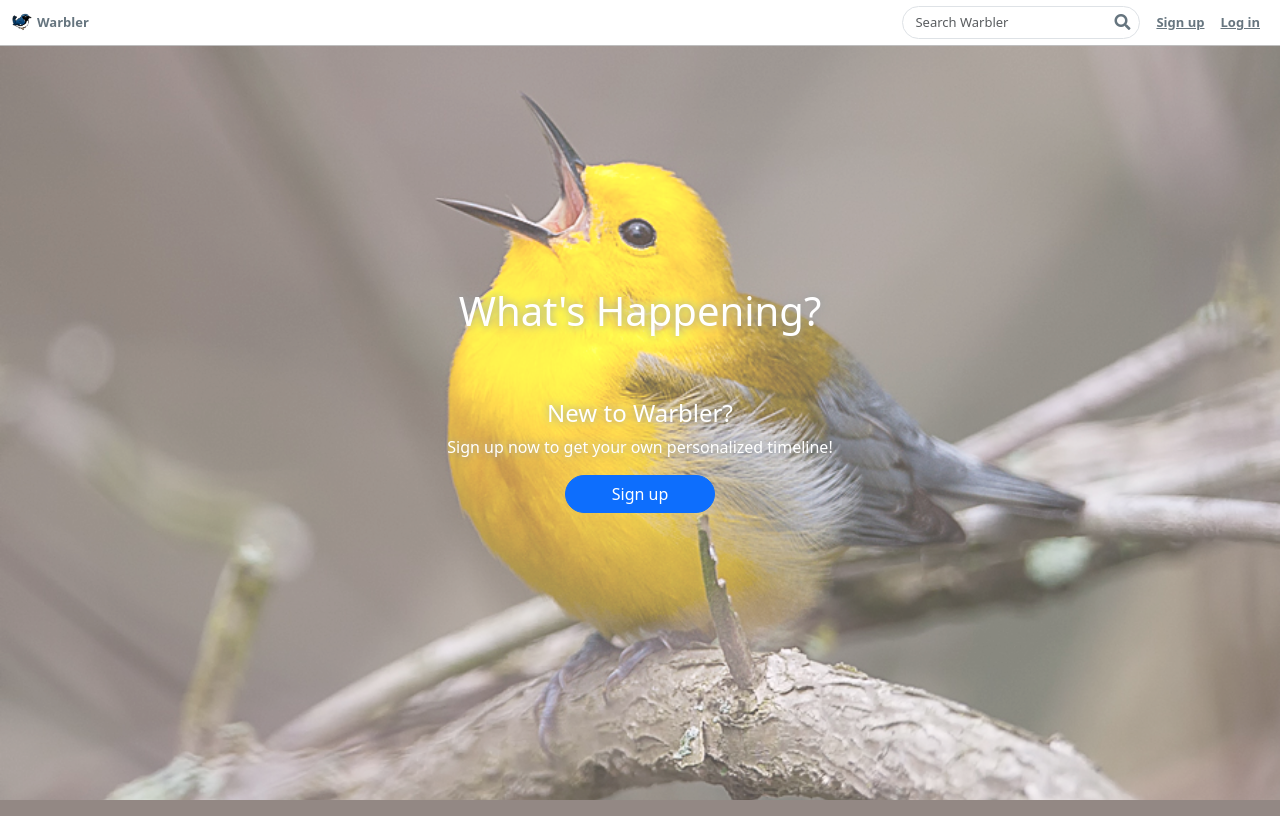
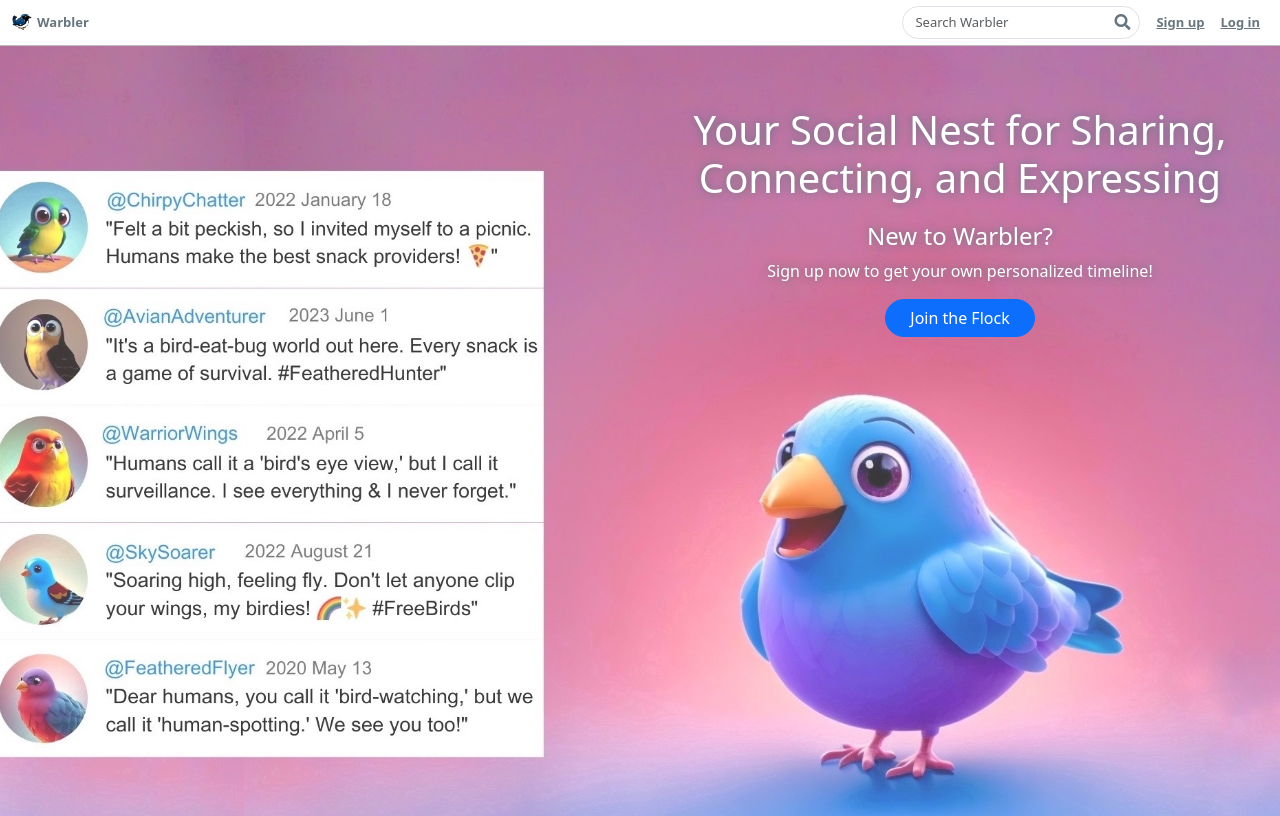
Before and after one commit to naotakahashi93/Twitter-Clone-WARBLER, a Flask app: page / in a window 1280 px wide. Run offline with Flask 3, Linux system fonts and the light colour scheme; some libraries are stand-ins or nearby versions.

Commit message:
styling changes made and suggested users added

```diff
--- a/app.py
+++ b/app.py
@@ -3,6 +3,7 @@ import os
 from flask import Flask, render_template, request, flash, redirect, session, g
 from flask_debugtoolbar import DebugToolbarExtension
 from sqlalchemy.exc import IntegrityError
+from random import sample
 
 from forms import UserAddForm, LoginForm, MessageForm, UserEditForm
 from models import db, connect_db, User, Message, bcrypt
@@ -12,7 +13,7 @@ CURR_USER_KEY = "curr_user"
 app = Flask(__name__)
 
 # Get DB_URI from environ variable (useful for production/testing) or,
-# if not set there, use development local db.
+# if not set there, use development  db.
 app.config['SQLALCHEMY_DATABASE_URI'] = (
     os.environ.get('DATABASE_URL', 'postgresql:///warbler'))
 
@@ -47,6 +48,7 @@ def do_login(user):
     """Log in user."""
 
     session[CURR_USER_KEY] = user.id
+
 
 
 def do_logout():
@@ -126,7 +128,6 @@ def logout():
 @app.route('/users')
 def list_users():
     """Page with listing of users.
-
     Can take a 'q' param in querystring to search by that username.
     """
 
@@ -358,7 +359,6 @@ def homepage():
     - anon users: no messages
     - logged in: 100 most recent messages of followed_users
     """
-
     if g.user:
         messages = (Message
                     .query
@@ -366,7 +366,16 @@ def homepage():
                     .limit(100)
                     .all())
 
-        return render_template('home.html', messages=messages)
+        followed_user_ids = [user.id for user in g.user.following]
+        followed_user_ids.append(g.user.id)
+        random_users =  (db.session.query(User)
+                    .filter(User.id.notin_(followed_user_ids))
+                    .order_by(db.func.random())
+                    .limit(5)
+                    .all())
+
+        print(followed_user_ids, "TESTING following_users", random_users)
+        return render_template('home.html', messages=messages, random_users = random_users)
 
     else:
         return render_template('home-anon.html')
--- a/models.py
+++ b/models.py
@@ -126,7 +126,7 @@ class User(db.Model):
         return len(found_user_list) == 1
 
     def is_following(self, other_user):
-        """Is this user following `other_use`?"""
+        """Is this user following `other_user`?"""
 
         found_user_list = [user for user in self.following if user == other_user]
         return len(found_user_list) == 1
--- a/static/stylesheets/style.css
+++ b/static/stylesheets/style.css
@@ -400,11 +402,11 @@ p.card-bio {
   flex-direction: column;
   align-items: center;
   position: absolute;
-  top: 0;
+  top: 2%;
   width: 100vw;
   left: 0;
   z-index: -1;
-  background-image: url("/static/images/signed-out-home.jpg");
+  background-image: url("/static/images/WarblerHome.jpg");
   background-size: cover;
   background-position: center center;
   color: #fff;
@@ -421,7 +423,7 @@ p.card-bio {
 }
 
 .home-hero h1 {
-  margin-bottom: 4rem;
+  margin-bottom: 1.3rem;
 }
 
 .home-hero:before {
@@ -431,7 +433,16 @@ p.card-bio {
   left: 0;
   right: 0;
   bottom: 0;
-  background: rgba(255, 255, 255, 0.3);
+  background: rgba(255, 255, 255, 0.221);
+}
+
+#home-text-wrapper{
+  width:50%;
+  right: 0;
+  position: absolute;
+  display: block;
+  top: 0;
+  margin-top: 7%;
 }
 
 /* ============================== Signed in Home */
--- a/templates/home-anon.html
+++ b/templates/home-anon.html
@@ -1,9 +1,11 @@
 {% extends 'base.html' %}
 {% block content %}
   <div class="home-hero">
-    <h1>What's Happening?</h1>
-    <h4>New to Warbler?</h4>
-    <p>Sign up now to get your own personalized timeline!</p>
-    <a href="/signup" class="btn btn-primary">Sign up</a>
+    <div id="home-text-wrapper">
+      <h1>Your Social Nest for Sharing, Connecting, and Expressing</h1>
+      <h4>New to Warbler?</h4>
+      <p>Sign up now to get your own personalized timeline!</p>
+      <a href="/signup" class="btn btn-primary">Join the Flock</a>
+    </div>
   </div>
 {% endblock %}
```
Also changed, not shown: other parts of static/stylesheets/style.css (+60 -0 lines), templates/home.html (+21 -0 lines), generator/users.csv, static/images/WarblerHome.jpg (added), 2 other files.
